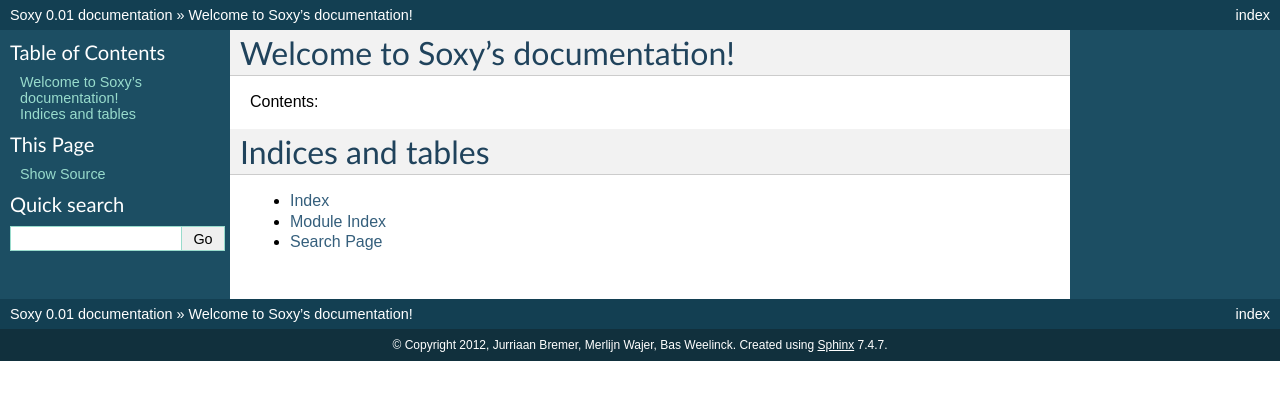
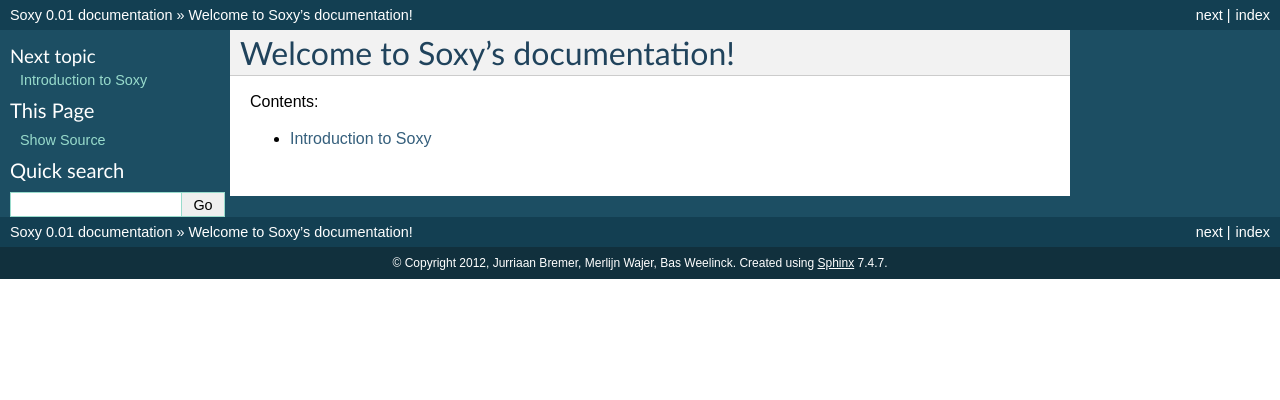
Before and after one commit to MerlijnWajer/tracy, a Sphinx documentation site: the page built from doc/index.rst, in a window 1280 px wide. Shown: the top 400 px of the page. Built offline with Sphinx 7.4.7, drawn with Linux system fonts in a browser that asks for light colours.

Commit message:
Documentation example.

```diff
--- a/doc/index.rst
+++ b/doc/index.rst
@@ -11,9 +11,4 @@
 .. toctree::
    :maxdepth: 2
 
-Indices and tables
-==================
-
-* :ref:`genindex`
-* :ref:`modindex`
-* :ref:`search`
+   intro.rst
--- /dev/null
+++ b/doc/intro.rst
@@ -0,0 +1,5 @@
+Introduction to Soxy
+====================
+
+
+Hello.
```
